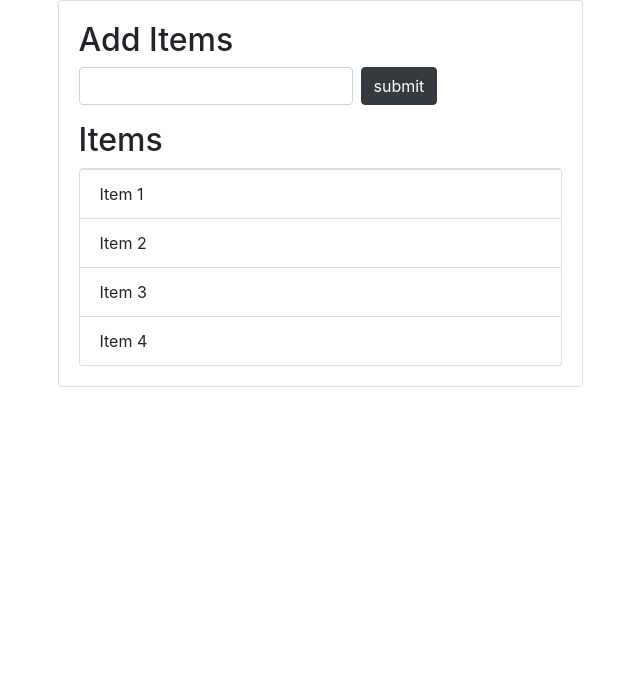
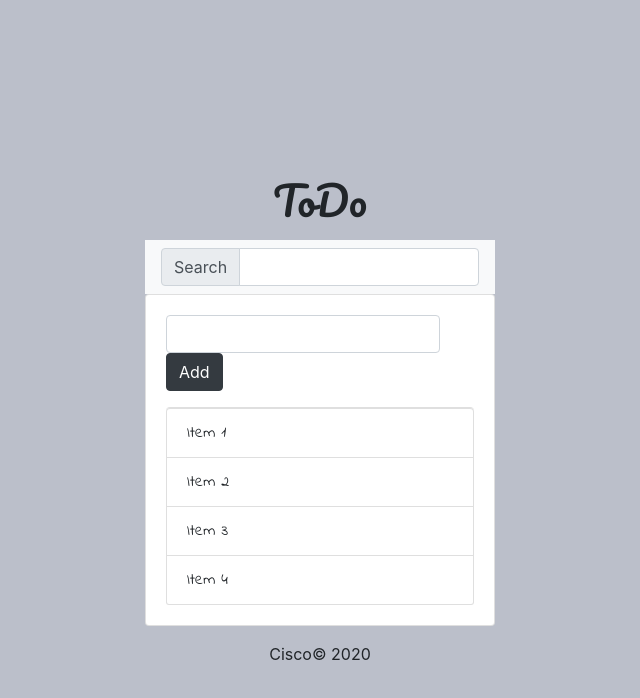
Before and after one commit to pubudu20/vanilla_todo_list, a website: page index.html in a window 1280 px wide. Shown: the whole page, without its empty margins (320-960 px from the left). Drawn offline with nearby package versions, Linux system fonts and the light colour scheme.

Commit message:
Finish UI.

```diff
--- a/index.html
+++ b/index.html
@@ -3,20 +3,38 @@
     <meta charset="UTF-8">
     <meta name="viewport" content="width=device-width, initial-scale=1.0">
     <title>To Do VJS</title>
+    <link rel="preconnect" href="https://fonts.gstatic.com">
+    <link href="https://fonts.googleapis.com/css2?family=Indie+Flower&family=Pacifico&display=swap" rel="stylesheet">
     <link rel="stylesheet" href="./node_modules/bootstrap/dist/css/bootstrap.css">
+    <link rel="stylesheet" href="style.css">
 </head>
 <body>
 
     <div class="container">
-        <div class="raw">
-            <div class="col col-6 m-auto">
+        <div class="row row-0">
+            <h1 class="heading">ToDo</h1>
+        </div>
+        <div class="row row-1">
+            <div class="col-4 m-auto">
+                <nav class="navbar navbar-light bg-light">
+                    <form class="form-inline">
+                      <div class="input-group">
+                        <div class="input-group-prepend">
+                          <span class="input-group-text" id="basic-addon1">Search</span>
+                        </div>
+                        <input type="text" class="form-control">
+                      </div>
+                    </form>
+                  </nav>
+            </div>
+        </div>
+        <div class="row row-2">
+            <div class="col-4 m-auto">
                 <div id="main" class="card card-body">
-                    <h2 class="title">Add Items</h2>
                     <form action="" class="form-inline mb-3">
                         <input type="text" class="form-control mr-2">
-                        <input type="submit" class="btn btn-dark" value="submit">
+                        <button id="btn" type="button" class="btn btn-dark">Add</button>
                     </form>
-                    <h2 class="title">Items</h2>
                     <ul id="items" class="list-group">
                         <li class="list-group-item">Item 1</li>
                         <li class="list-group-item">Item 2</li>
@@ -26,8 +44,14 @@
                 </div>
             </div>
         </div>
+        <div class="row row-3">
+            <div class="col-4 m-auto">
+                <p class="footer">Cisco&copy; 2020</p>
+            </div>
+        </div>
     </div>
 
     <script src="index.js"></script>
+    <script src="./node_modules/bootstrap/dist/js/bootstrap.js"></script>
 </body>
 </html>
--- a/index.js
+++ b/index.js
@@ -1 +1,4 @@
-console.dir(document);
+document.querySelector('#btn').addEventListener('click', function(){
+    var input = document.querySelector('input').value;
+    console.log(input);
+})
--- /dev/null
+++ b/style.css
@@ -0,0 +1,34 @@
+*{
+    margin: 0;
+    padding: 0;
+}
+
+body{
+    background-color: #bbbfca;
+}
+
+.heading{
+    position: relative;
+    text-align: center;
+    margin: 2vh auto;
+    font-family: 'Pacifico', cursive;
+
+}
+
+.container{
+    margin-top: 20vh;
+}
+
+.list-group-item{
+    font-family: 'Indie Flower', cursive;
+}
+
+.footer{
+    position: relative;
+    text-align: center;
+    margin: 2vh auto;
+}
+
+
+/* font-family: 'Indie Flower', cursive;
+font-family: 'Pacifico', cursive; */
```
